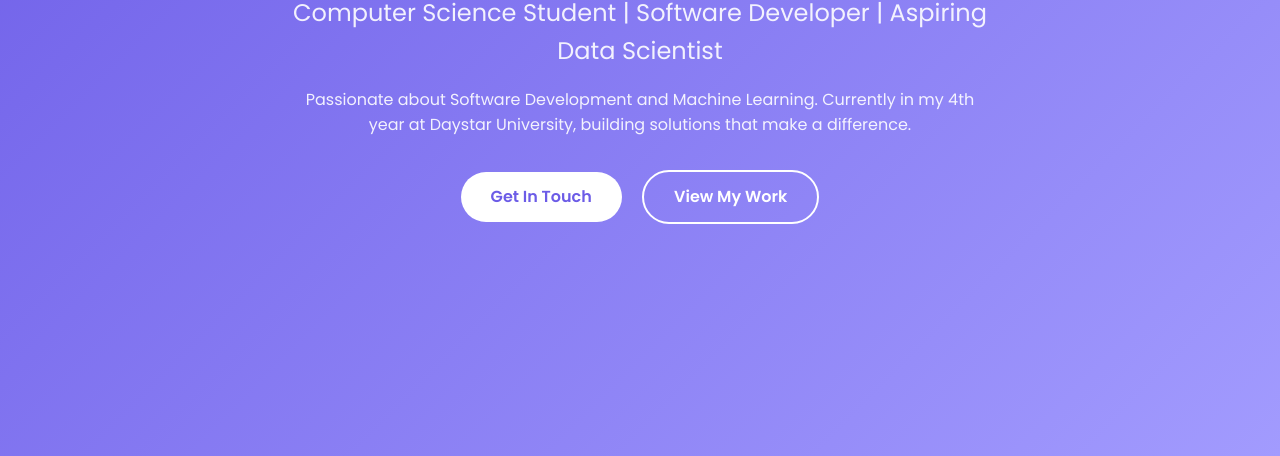
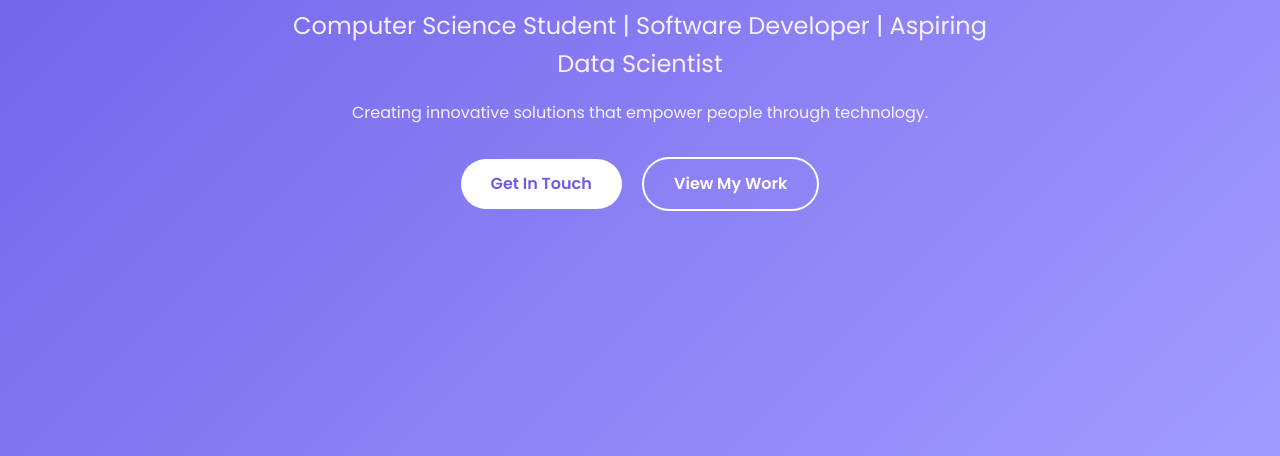
Before and after one commit to Michemor/jema-portfolio, a plain HTML site: page index.html in a window 1280 px wide. Shown: the part 344-800 px from the top of the page. Drawn offline with Linux system fonts and the light colour scheme.

Commit message:
Added tagline

```diff
--- a/index.html
+++ b/index.html
@@ -31,7 +31,7 @@
         <div class="hero-content">
             <h1>Hi, I'm Michelle Jemator</h1>
             <p class="subtitle">Computer Science Student | Software Developer | Aspiring Data Scientist </p>
-            <p>Passionate about Software Development and Machine Learning. Currently in my 4th year at Daystar University, building solutions that make a difference.</p>
+            <p>Creating innovative solutions that empower people through technology.</p>
             <a href="#contact" class="btn">Get In Touch</a>
             <a href="#projects" class="btn btn-outline">View My Work</a>
         </div>
```
